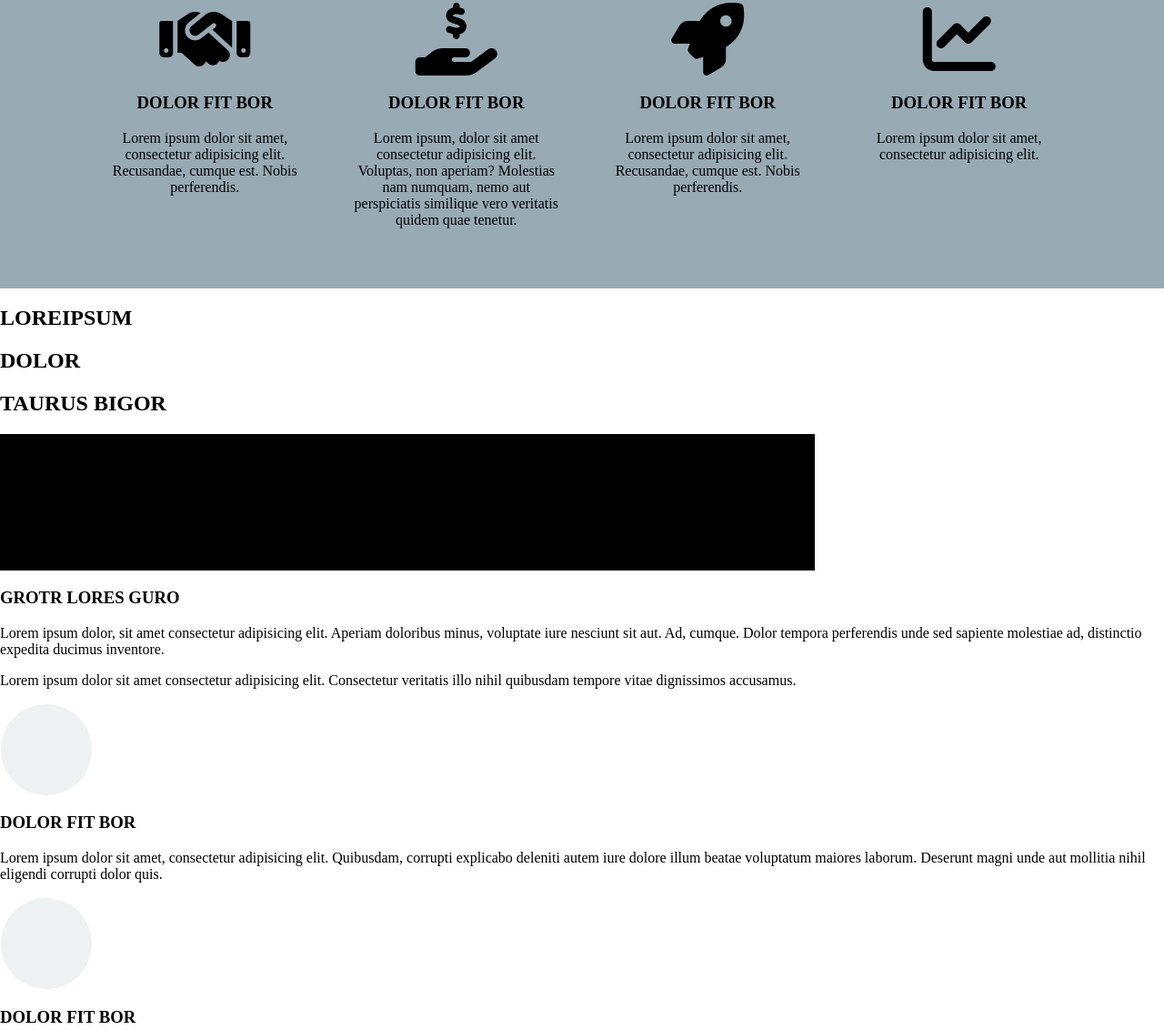
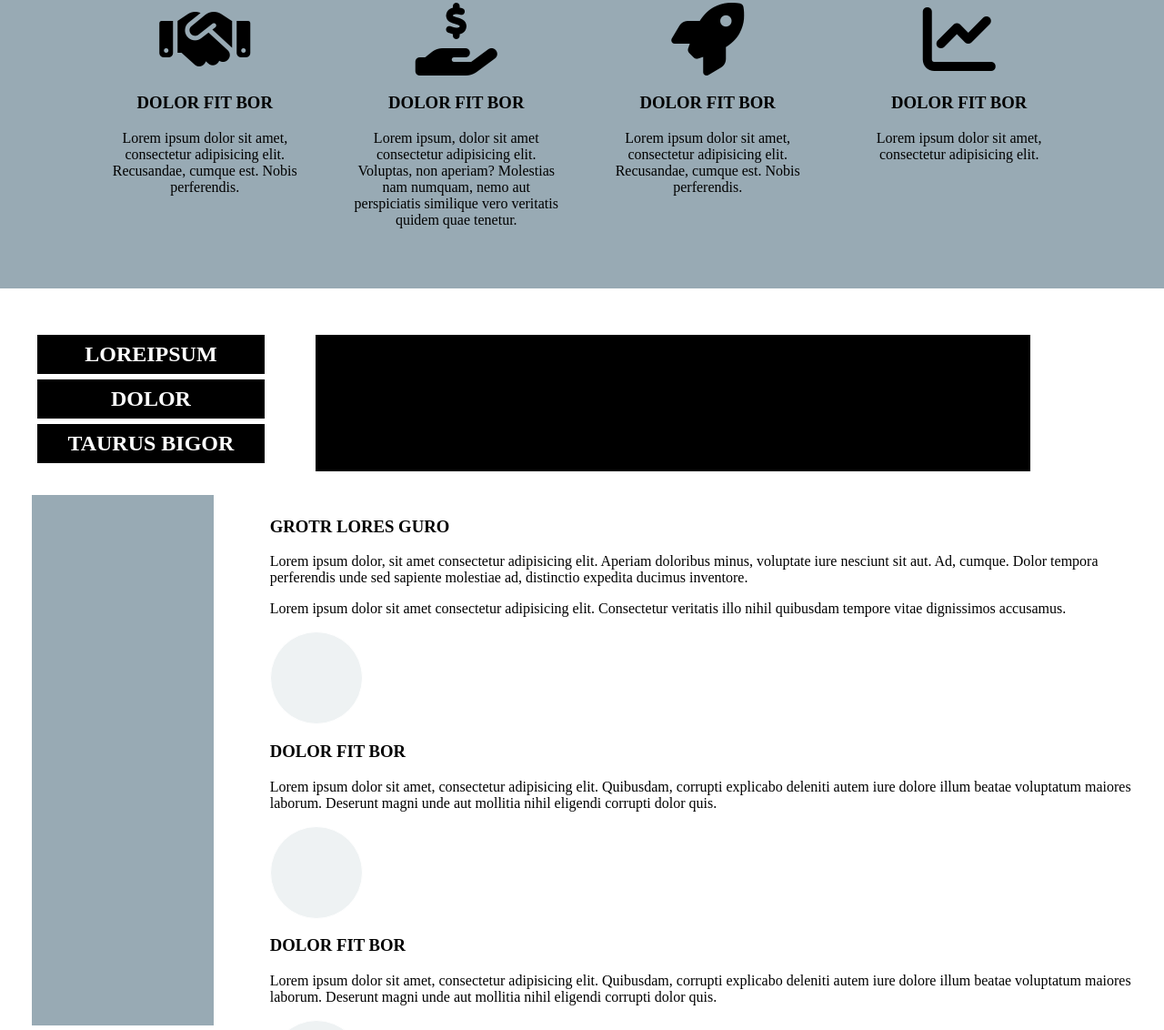
Before and after one commit to TirapatS/Basic-Landing-Page, a plain HTML site: page Basic-Landing-Page/index.html in a window 1280 px wide. Shown: the part 510-1642 px from the top of the page at 91% size. Drawn offline with Linux system fonts and the light colour scheme.

Commit message:
Fixed the top section of moreInfo class.

```diff
--- a/Basic-Landing-Page/style.css
+++ b/Basic-Landing-Page/style.css
@@ -113,15 +113,35 @@ body {
     display: flex;
 }
 
+.leftSide {
+    margin-top: 45px;
+    width: 30%;
+    margin-left: 35px;
+}
+
+.moreInfo {
+    display: flex;
+}
+
+.titleInfo h1 {
+    background-color: black;
+    color: white;
+    margin: 6px;
+    padding: 8px;
+    text-align: center;
+}
+
 .blackBar {
     height: 150px;
-    width: 70%;
+    width: 80%;
+    margin: 51px 10px 50px 50px;
     background-color: black;
 }
 
 .greyBar {
     height: 60%;
     width: 200px;
+    margin-top: 35px;
     background-color: #98AAB4;
 }
 
```
